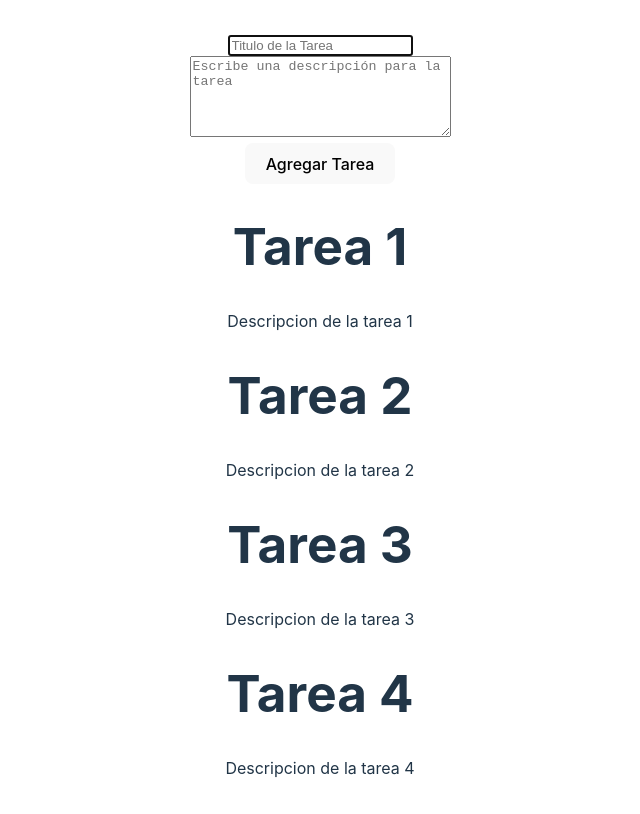
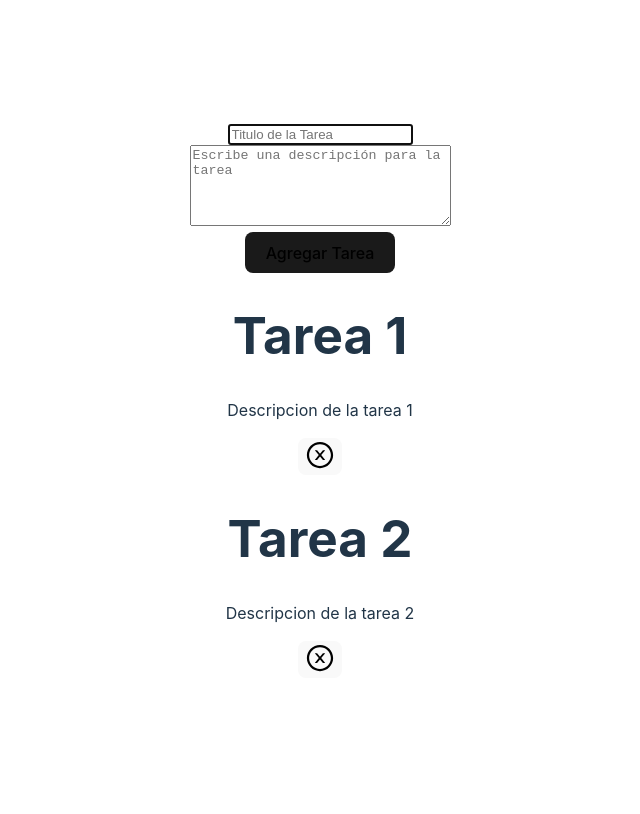
Before and after one commit to DarkJutsu/ReactTaskApp, a React (Vite) app: page / in a window 1280 px wide. Shown: the top 814 px of the page, without its empty margins (320-960 px from the left). Built offline with nearby package versions, Linux system fonts and the light colour scheme.

Commit message:
Mejoras v2

```diff
--- a/package.json
+++ b/package.json
@@ -10,7 +10,8 @@
   },
   "dependencies": {
     "react": "^18.2.0",
-    "react-dom": "^18.2.0"
+    "react-dom": "^18.2.0",
+    "react-icons": "^4.4.0"
   },
   "devDependencies": {
     "@types/react": "^18.0.17",
--- a/src/App.jsx
+++ b/src/App.jsx
@@ -22,10 +22,14 @@ function App() {
     ]);
   };
 
+  const deleteTask = (taskId) => {
+    setTasks(tasks.filter((task) => task.id !== taskId));
+  };
+
   return (
     <div className="App">
       <FormTask createTask={createTask} />
-      <TaskList tasks={tasks} />
+      <TaskList tasks={tasks} deleteTask={deleteTask} />
     </div>
   );
 }
--- a/src/assets/task.js
+++ b/src/assets/task.js
@@ -9,14 +9,4 @@ export const tasks = [
     title: `Tarea 2`,
     descripcion: `Descripcion de la tarea 2`,
   },
-  {
-    id: 3,
-    title: `Tarea 3`,
-    descripcion: `Descripcion de la tarea 3`,
-  },
-  {
-    id: 4,
-    title: `Tarea 4`,
-    descripcion: `Descripcion de la tarea 4`,
-  },
 ];
--- a/src/components/FormTask.jsx
+++ b/src/components/FormTask.jsx
@@ -18,6 +18,7 @@ export const FormTask = ({ createTask }) => {
     <div>
       <form onSubmit={handleSubmit}>
         <input
+          required
           type="text"
           placeholder="Titulo de la Tarea"
           value={title}
@@ -37,7 +38,7 @@ export const FormTask = ({ createTask }) => {
           }}
         ></textarea>
         <br />
-        <button>Agregar Tarea</button>
+        <button className="btn">Agregar Tarea</button>
       </form>
     </div>
   );
--- a/src/components/Task.jsx
+++ b/src/components/Task.jsx
@@ -1,8 +1,17 @@
-export const Task = ({ task }) => {
+import { AiOutlineCloseCircle } from "react-icons/ai";
+
+export const Task = ({ task, deleteTask }) => {
+  const viewAlert = () => {
+    alert(task.id);
+  };
+
   return (
     <div>
       <h1>{task.title}</h1>
       <p>{task.descripcion}</p>
+      <button onClick={()=>deleteTask(task.id)}>
+        <AiOutlineCloseCircle style={{ fontSize: 30 }} />
+      </button>
     </div>
   );
 };
--- a/src/components/TaskList.jsx
+++ b/src/components/TaskList.jsx
@@ -1,12 +1,12 @@
 import { Task } from "./Task";
 
-export const TaskList = ({ tasks }) => {
+export const TaskList = ({ tasks, deleteTask }) => {
   if (tasks.length === 0) return <h1>No hay Tareas!!!</h1>;
 
   return (
     <div>
       {tasks.map((task) => (
-        <Task key={task.id} task={task} />
+        <Task key={task.id} task={task} deleteTask={deleteTask} />
       ))}
     </div>
   );
--- a/src/index.css
+++ b/src/index.css
@@ -36,8 +36,13 @@ h1 {
   font-size: 3.2em;
   line-height: 1.1;
 }
-
-button {
+button{
+  background-color: #1a1a1a00;
+  cursor: pointer;
+  border-radius: 8px;
+  border: 1px solid transparent;
+}
+.btn {
   border-radius: 8px;
   border: 1px solid transparent;
   padding: 0.6em 1.2em;
@@ -48,11 +53,11 @@ button {
   cursor: pointer;
   transition: border-color 0.25s;
 }
-button:hover {
+.btn:hover {
   border-color: #646cff;
 }
-button:focus,
-button:focus-visible {
+.btn:focus,
+.btn:focus-visible {
   outline: 4px auto -webkit-focus-ring-color;
 }
 
```
Also changed, not shown: 1 other file (tests, documents, lock files or other folders).
